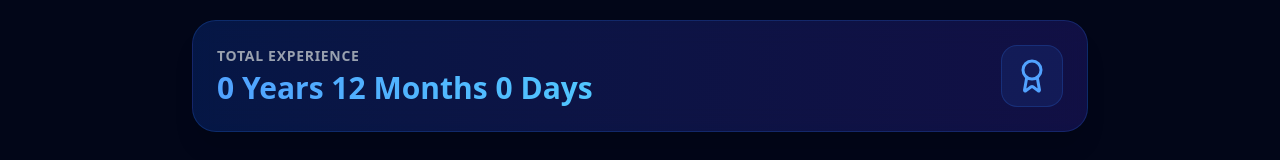
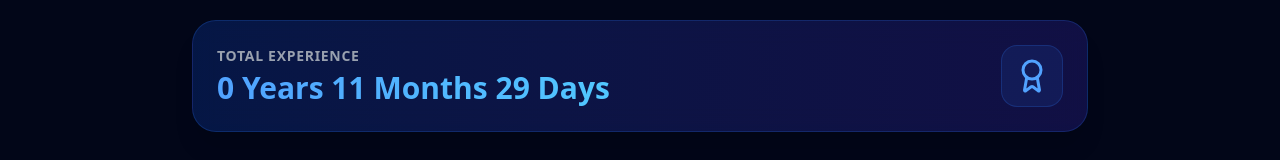
Before and after one commit to Aaron2578/Portfolio, a React (Vite) app: page /experience in a window 1280 px wide. Shown: the part 256-416 px from the top of the page. Built offline with nearby package versions, Linux system fonts and the light colour scheme; a web font is replaced by a local one.

Commit message:
Update Experience.tsx

```diff
--- a/src/pages/Experience.tsx
+++ b/src/pages/Experience.tsx
@@ -26,7 +26,7 @@ function Experience() {
       role: "UI/UX Design Intern",
       mode: "Virtual",
       from_date: "2024-10-01",
-      to_date: "2025-03-27",
+      to_date: "2025-03-26",
       status: "Completed",
       responsibilities: [
         "Designed high-fidelity wireframes, interactive prototypes, and user flows using Figma.",
```
